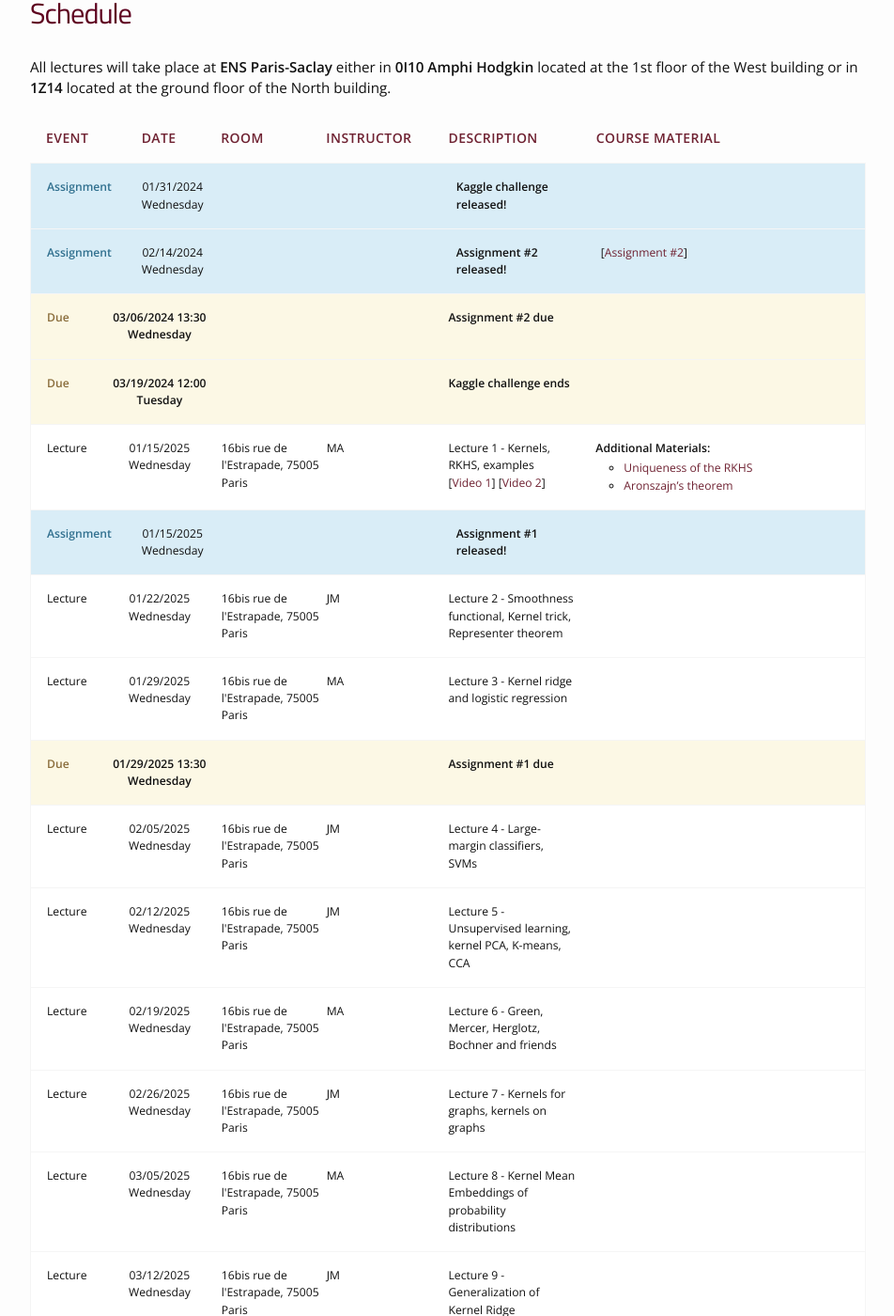
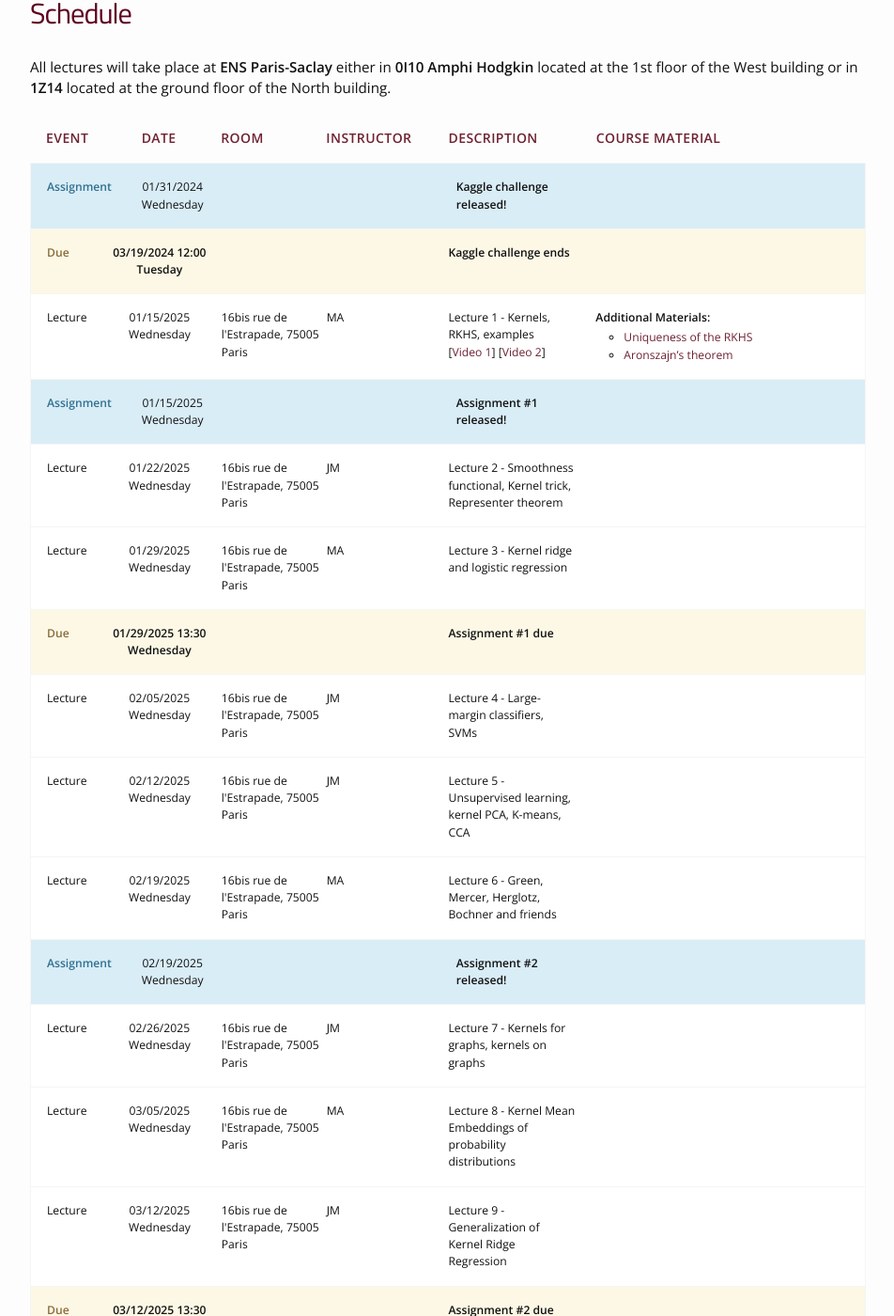
Before and after one commit to mva-kernel-methods/course-page, a Jekyll site: the page built from schedule.md, in a window 1280 px wide and 1400 px high, scrolled down 323 px. Shown: the whole window at 94% size, without its empty margins (163-1115 px from the left). Built offline with Jekyll 4.4.1, drawn with Linux system fonts in a browser that asks for light colours; nearby versions of some CDN libraries.

Commit message:
Update 02_assignment.md

```diff
--- a/_assignments/02_assignment.md
+++ b/_assignments/02_assignment.md
@@ -1,13 +1,13 @@
 ---
 type: assignment
-date: 2024-02-14T8:01:00+1:30
+date: 2025-02-19T8:01:00+1:30
 title: 'Assignment #2'
 pdf: /static_files/homeworks/hw2.pdf
 attachment: /static_files/homeworks/homework_2.zip
 #attachment:  /static_files/homeworks/sol_hw2.pdf
 due_event:
     type: due
-    date: 2024-03-06T13:30:00+1:00
+    date: 2025-03-12T13:30:00+1:00
     description: 'Assignment #2 due'
-display: true
+display: false
 ---
```
